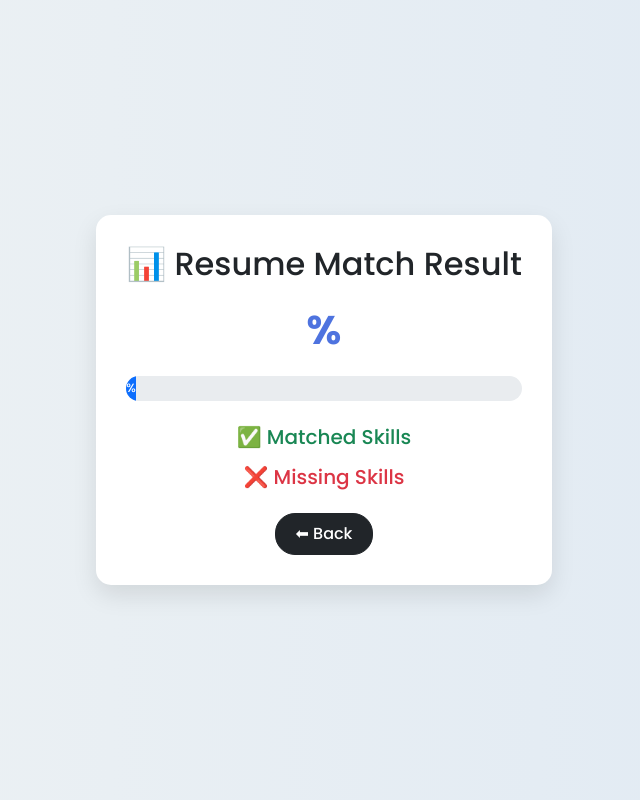
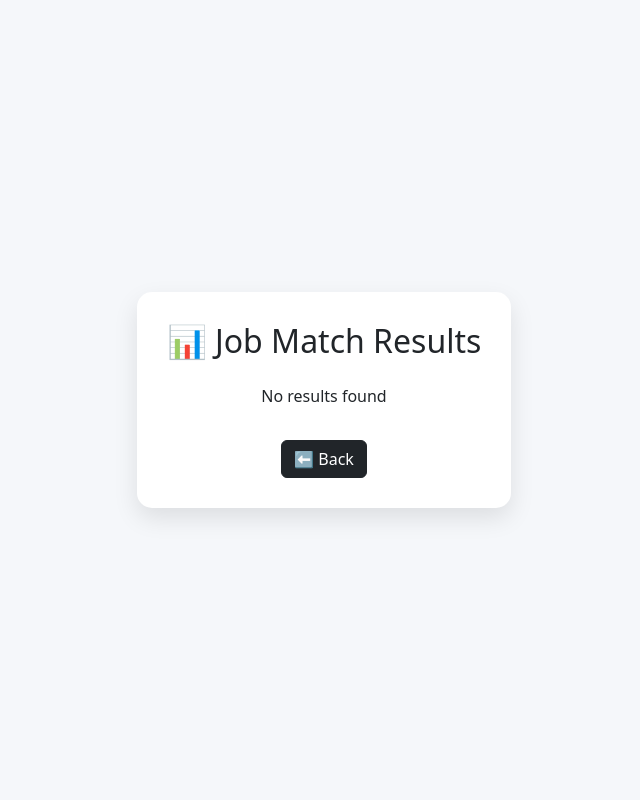
Before and after one commit to ahmedtoffick45-13/resume-analyzer, a Flask app: template templates/match_result.html in a window 1280 px wide. Shown: the whole page, without its empty margins (316-956 px from the left). Run offline with Flask 3, Linux system fonts and the light colour scheme; the template is opened without the code that fills it, so the values that code supplies are empty.

Commit message:
fix result template

```diff
--- a/templates/match_result.html
+++ b/templates/match_result.html
@@ -3,20 +3,15 @@
 <head>
     <title>Match Result</title>
 
-    <!-- Bootstrap -->
     <link href="https://cdn.jsdelivr.net/npm/bootstrap@5.3.0/dist/css/bootstrap.min.css" rel="stylesheet">
-
-    <!-- Google Font -->
-    <link href="https://fonts.googleapis.com/css2?family=Poppins:wght@300;500;700&display=swap" rel="stylesheet">
 
     <style>
         body {
-            font-family: 'Poppins', sans-serif;
-            background: linear-gradient(to right, #eef2f3, #dfe9f3);
+            background: #f5f7fa;
         }
 
         .card-box {
-            max-width: 800px;
+            max-width: 700px;
             margin: auto;
             padding: 30px;
             border-radius: 15px;
@@ -25,24 +20,9 @@
         }
 
         .score {
-            font-size: 40px;
+            font-size: 24px;
             font-weight: bold;
             color: #4e73df;
-        }
-
-        .badge {
-            font-size: 14px;
-            padding: 8px 12px;
-        }
-
-        .progress {
-            height: 25px;
-            border-radius: 20px;
-        }
-
-        .btn-back {
-            border-radius: 20px;
-            padding: 8px 20px;
         }
     </style>
 </head>
@@ -51,37 +31,27 @@
 
 <div class="card-box text-center">
 
-    <h2 class="mb-3">📊 Resume Match Result</h2>
+    <h2 class="mb-4">📊 Job Match Results</h2>
 
-    <!-- Score -->
-    <div class="score">{{ result.score }}%</div>
+    {% if results %}
+        {% for job, score in results.items() %}
+            <div class="mb-3">
+                <h5>{{ job }}</h5>
 
-    <!-- Progress Bar -->
-    <div class="progress mt-3 mb-4">
-        <div class="progress-bar bg-primary" role="progressbar"
-             style="width: {{ result.score }}%">
-            {{ result.score }}%
-        </div>
-    </div>
+                <div class="progress">
+                    <div class="progress-bar bg-primary" style="width: {{ score }}%">
+                        {{ score }}%
+                    </div>
+                </div>
 
-    <!-- Matched Skills -->
-    <h5 class="text-success">✅ Matched Skills</h5>
-    <div class="mb-3">
-        {% for skill in result.matched %}
-            <span class="badge bg-success m-1">{{ skill }}</span>
+                <p class="score mt-2">{{ score }}% Match</p>
+            </div>
         {% endfor %}
-    </div>
+    {% else %}
+        <p>No results found</p>
+    {% endif %}
 
-    <!-- Missing Skills -->
-    <h5 class="text-danger">❌ Missing Skills</h5>
-    <div class="mb-4">
-        {% for skill in result.missing %}
-            <span class="badge bg-danger m-1">{{ skill }}</span>
-        {% endfor %}
-    </div>
-
-    <!-- Back Button -->
-    <a href="/dashboard" class="btn btn-dark btn-back">⬅ Back</a>
+    <a href="/job" class="btn btn-dark mt-3">⬅ Back</a>
 
 </div>
 
```
